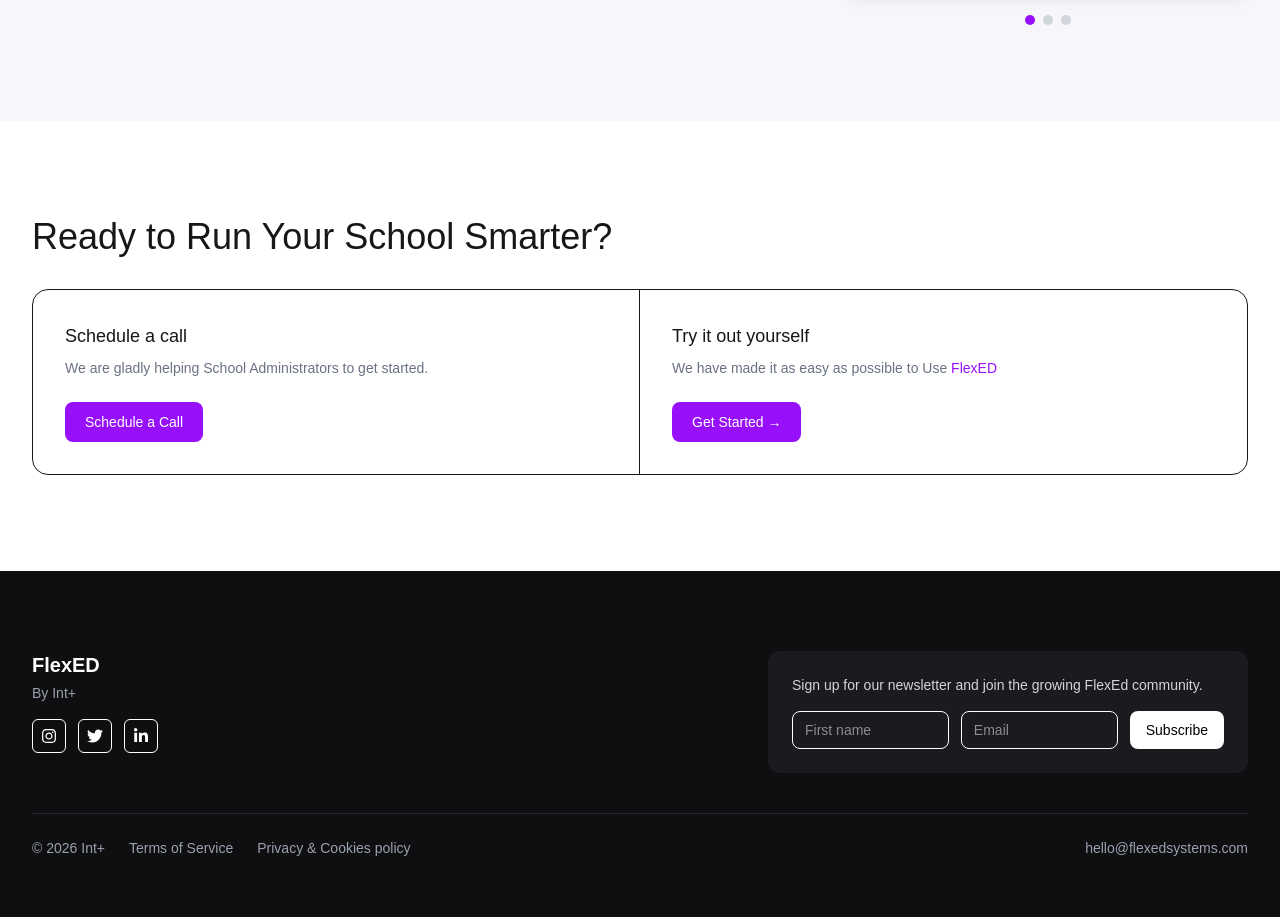
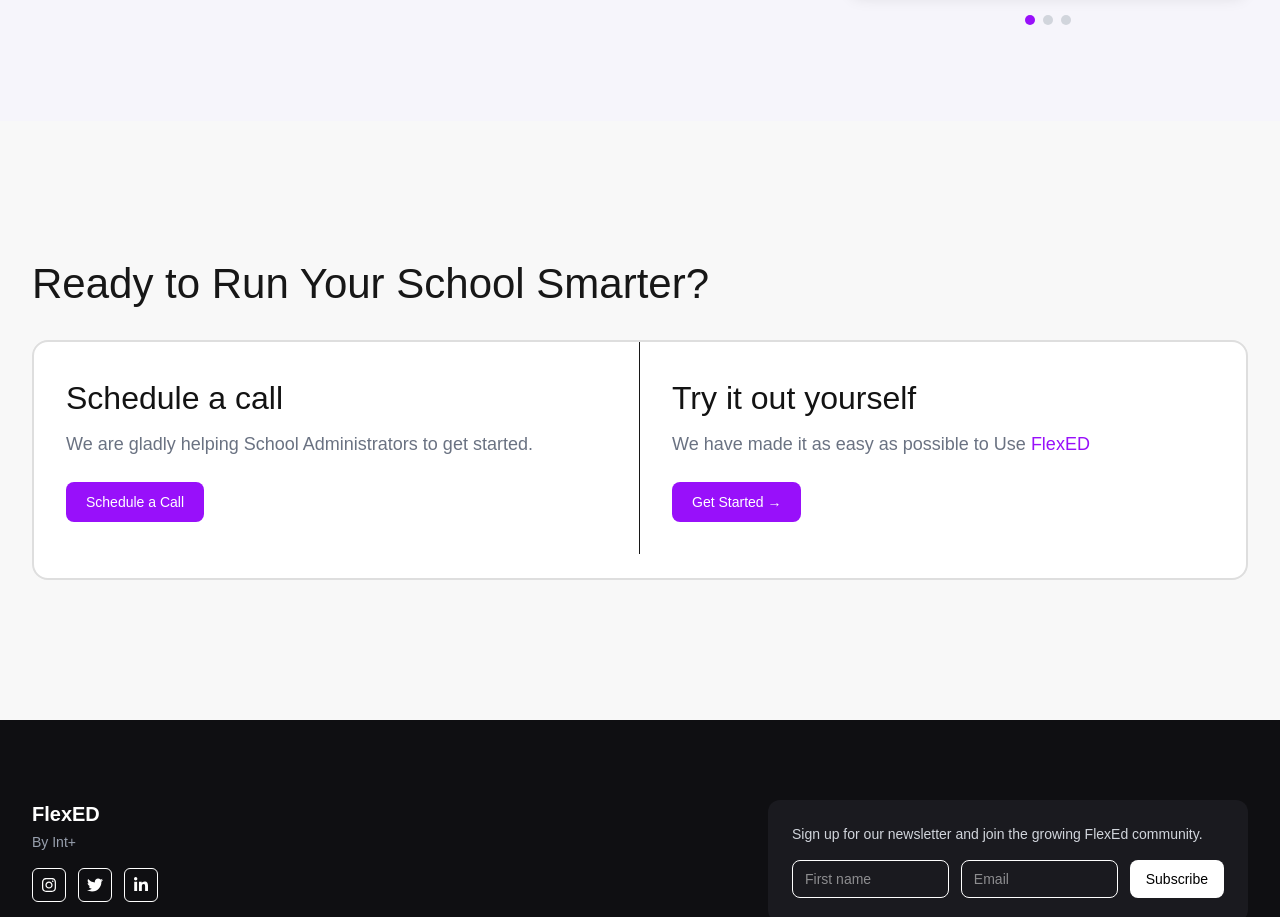
Before and after one commit to Intplus-Tech/FlexEDWebsite, a Next.js app: page / in a window 1280 px wide. Shown: the part 3800-4717 px from the top of the page. Built offline with nearby package versions, Linux system fonts and the light colour scheme.

Commit message:
testimonial ui fixed

```diff
--- a/src/components/sections/CTA.tsx
+++ b/src/components/sections/CTA.tsx
@@ -2,21 +2,21 @@ import Container from "../ui/Container";
 
 export default function CTA() {
   return (
-    <section className="py-24">
+    <section className="py-35 bg-[#F8F8F8]">
       <Container>
-        <h2 className="text-4xl mb-8">
+        <h2 className="text-4xl mb-8 text-[42px]">
           Ready to Run Your School Smarter?
         </h2>
 
-        <div className="grid md:grid-cols-2 border rounded-2xl overflow-hidden">
+        <div className="grid md:grid-cols-2 border-[2px] rounded-2xl overflow-hidden border-[#DEDEDE] space-y-6 bg-[#FFFFFF]">
 
           {/* Left */}
           <div className="p-8 border-r">
-            <h3 className="text-lg font-medium">
+            <h3 className="text-[32px] font-medium text-[#131313] ">
               Schedule a call
             </h3>
 
-            <p className="text-gray-500 mt-2 text-sm">
+            <p className="text-gray-500 mt-2 text-lg">
               We are gladly helping School Administrators to get started.
             </p>
 
@@ -27,11 +27,11 @@ export default function CTA() {
 
           {/* Right */}
           <div className="p-8">
-            <h3 className="text-lg font-medium">
+            <h3 className="text-[32px] text-[#131313] font-medium">
               Try it out yourself
             </h3>
 
-            <p className="text-gray-500 mt-2 text-sm">
+            <p className="text-gray-500 mt-2 text-lg">
               We have made it as easy as possible to Use{" "}
               <span className="text-purple-600 font-medium">
                 FlexED
--- a/src/components/sections/Testimonials.tsx
+++ b/src/components/sections/Testimonials.tsx
@@ -31,7 +31,7 @@ export default function Testimonials() {
   const [active, setActive] = useState(0);
 
   return (
-    <section className="py-24 bg-[#f7f7fb]">
+    <section className="py-24 bg-[#F6F5FB]">
       <Container>
         <div className="grid md:grid-cols-2 gap-12 items-center">
 
```
